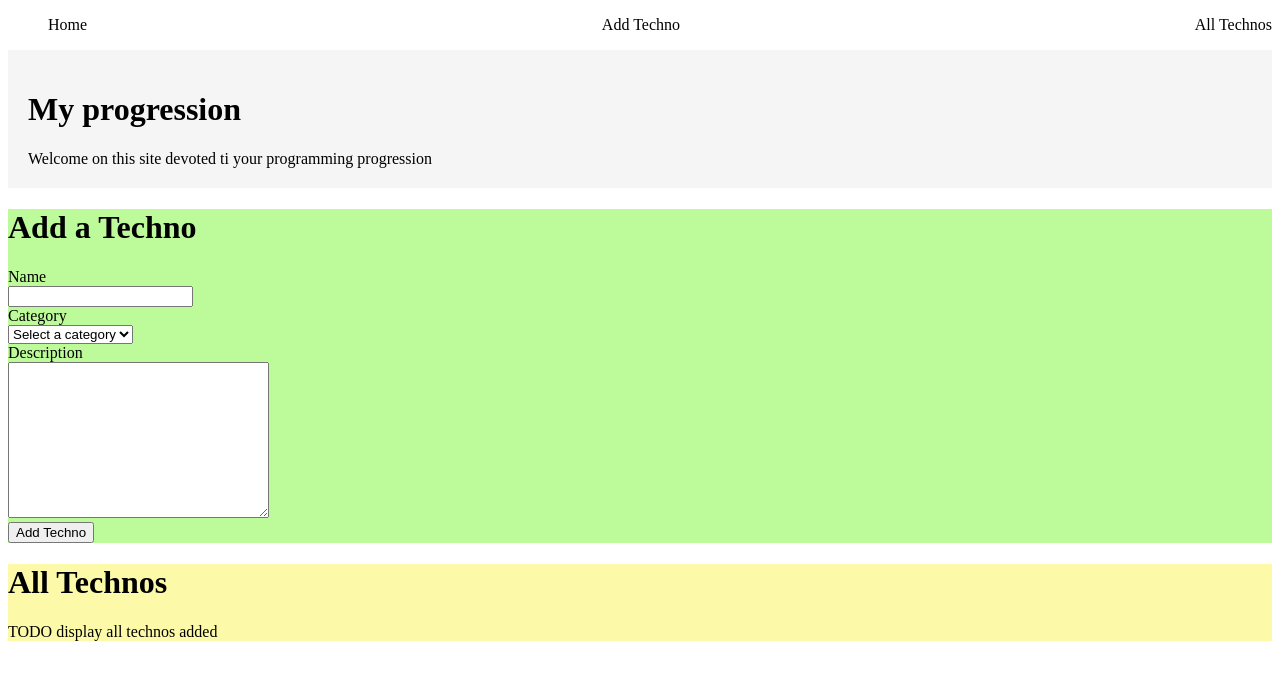
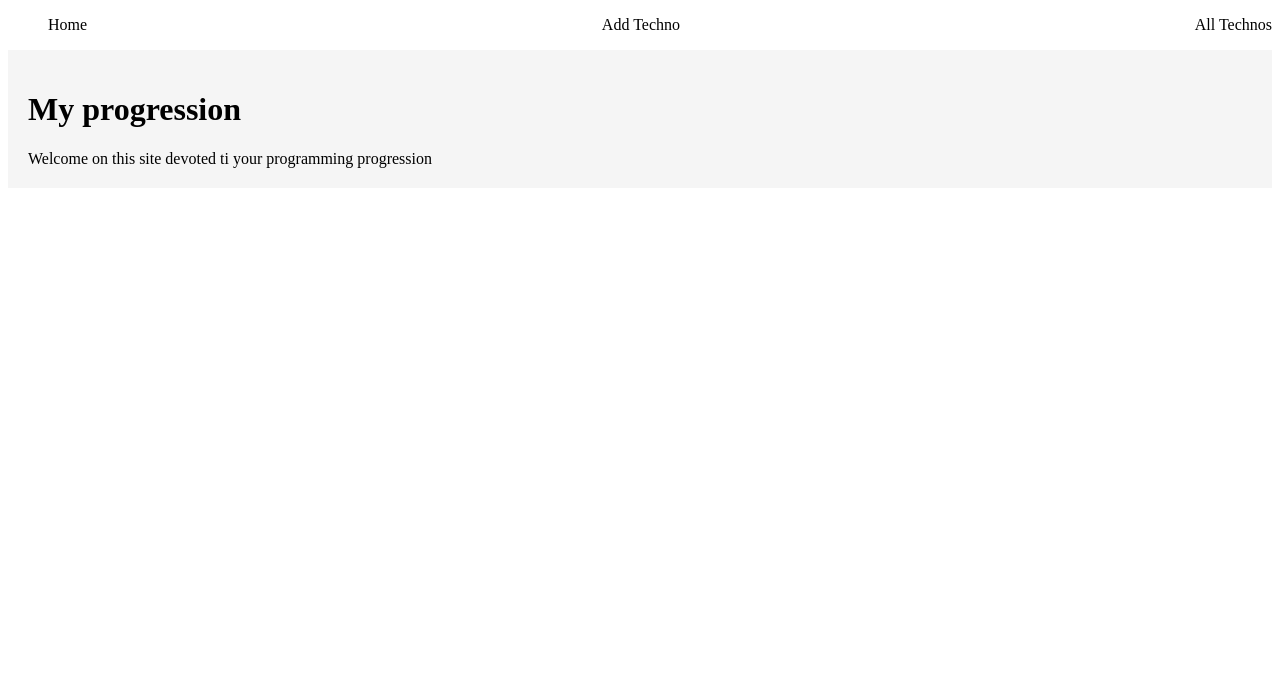
Before and after one commit to Tadkozh/reactcataloguetechnos, a React (Create React App) app: page / in a window 1280 px wide. Shown: the top 680 px of the page. Built offline with nearby package versions, Linux system fonts and the light colour scheme.

Commit message:
Implémentation Router Dom (dans index.js et App.js)

```diff
--- a/package.json
+++ b/package.json
@@ -8,6 +8,7 @@
     "@testing-library/user-event": "^13.5.0",
     "react": "^18.2.0",
     "react-dom": "^18.2.0",
+    "react-router-dom": "^6.4.2",
     "react-scripts": "5.0.1",
     "web-vitals": "^2.1.4"
   },
--- a/src/App.js
+++ b/src/App.js
@@ -1,3 +1,5 @@
+import { Routes, Route } from 'react-router-dom'
+
 import Home from './pages/Home';
 import Menu from './components/Menu';
 import TechnoAdd from './pages/TechnoAdd';
@@ -8,9 +10,11 @@ function App() {
   return (
     <>
       <Menu />
-      <Home />
-      <TechnoAdd />
-      <TechnoList />
+      <Routes>
+        <Route path='/' element={<Home />} />
+        <Route path='/add' element={<TechnoAdd />} />
+        <Route path='/list' element={<TechnoList />} />
+      </Routes>
     </>
   );
 }
--- a/src/index.js
+++ b/src/index.js
@@ -2,9 +2,13 @@ import React from 'react';
 import ReactDOM from 'react-dom/client';
 import App from './App';
 
+import { BrowserRouter } from 'react-router-dom'
+
 const root = ReactDOM.createRoot(document.getElementById('root'));
 root.render(
   <React.StrictMode>
+    <BrowserRouter>
     <App />
+    </BrowserRouter>
   </React.StrictMode>
 );
```
Also changed, not shown: 1 other file (tests, documents, lock files or other folders).
